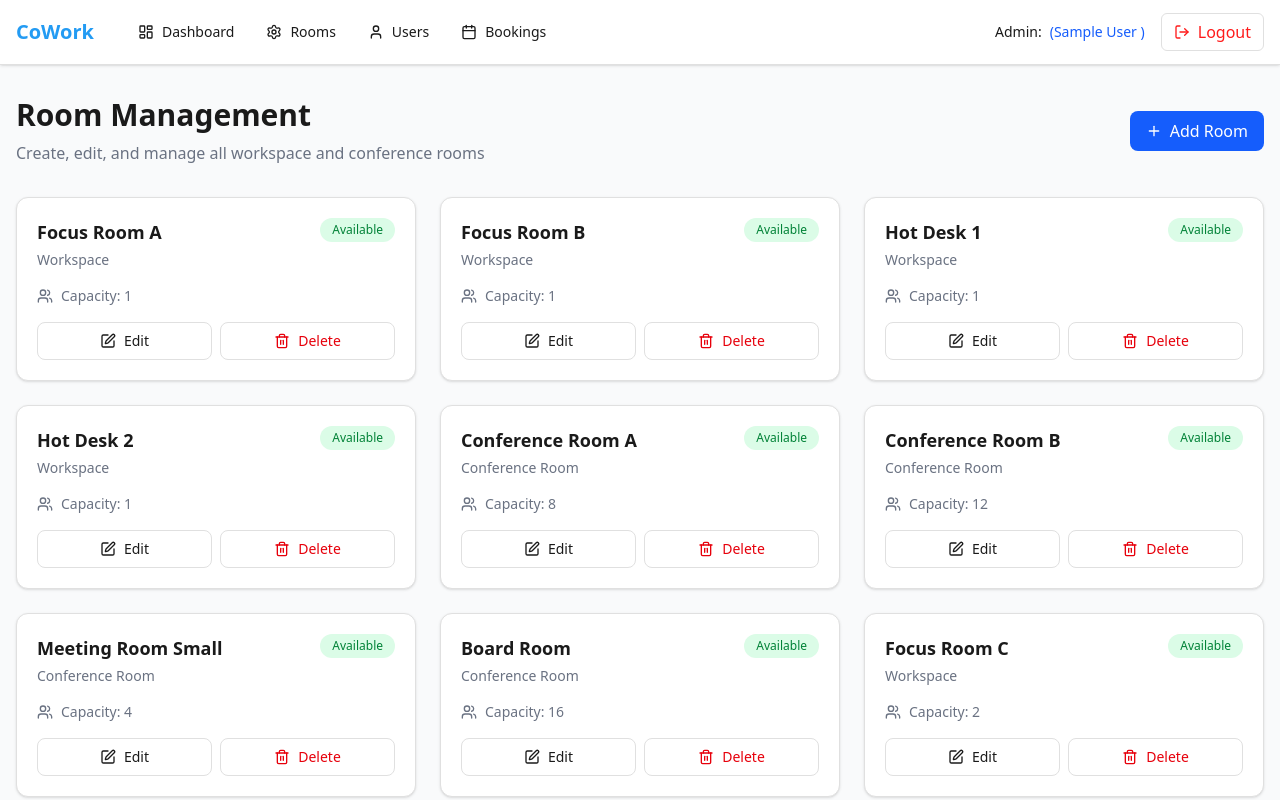
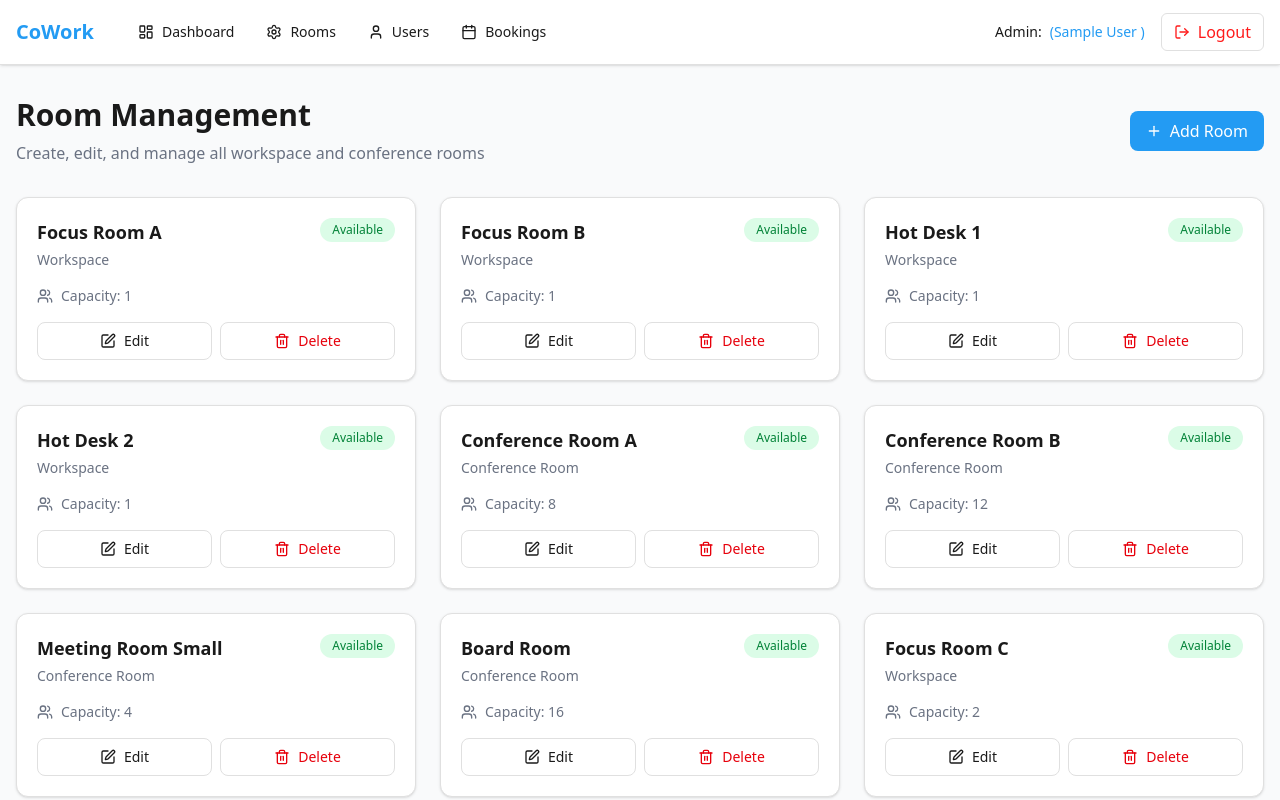
Before and after one commit to Dev-Sukhawat/KursProject2026Backend, a React (Vite) app in the folder frontend/: page /admin/rooms in a window 1280 px wide. Shown: the top 800 px of the page. Built offline with nearby package versions, Linux system fonts and the light colour scheme; no server answers; sample sign-in values are in the browser's storage.

Commit message:
fix: styling

```diff
--- a/frontend/src/components/admin/Room/header.jsx
+++ b/frontend/src/components/admin/Room/header.jsx
@@ -14,7 +14,7 @@ export default function Header({ handleOpenDialog }) {
       {/* Right Side Button */}
       <button
         onClick={() => handleOpenDialog()}
-        className="flex items-center gap-2 px-4 py-2 bg-blue-600 text-white rounded-lg cursor-pointer hover:bg-blue-700 transition "
+        className="flex items-center gap-2 px-4 py-2 bg-primary text-white rounded-lg cursor-pointer hover:bg-primary/80 transition "
       >
         <Plus size={16} />
         Add Room
--- a/frontend/src/components/navbar/navbar.jsx
+++ b/frontend/src/components/navbar/navbar.jsx
@@ -98,12 +98,14 @@ export default function Navbar({ children }) {
                 {isAdmin ? (
                   <>
                     Admin:
-                    <span className="ml-2 text-blue-600 font-medium">
+                    <span className="ml-2 text-primary capitalize font-medium">
                       ({user.name} )
                     </span>
                   </>
                 ) : (
-                  <span className="ml-2 font-medium ">{user.name}</span>
+                  <span className="ml-2 font-medium capitalize ">
+                    {user.name}
+                  </span>
                 )}
               </div>
 
--- a/frontend/src/components/ui/users/UsersList.jsx
+++ b/frontend/src/components/ui/users/UsersList.jsx
@@ -39,7 +39,7 @@ export default function UsersList({ users  }) {
               </div>
 
               <div>
-                <h3 className="font-semibold text-lg">
+                <h3 className="font-semibold capitalize text-lg">
                   {userData.name}
                 </h3>
 
@@ -52,9 +52,7 @@ export default function UsersList({ users  }) {
             {/* Stats */}
             <div className="space-y-3">
               <div className="flex items-center justify-between text-sm">
-                <span className="text-gray-500">
-                  Active Bookings
-                </span>
+                <span className="text-gray-500">Active Bookings</span>
 
                 <span className="px-2 py-1 text-xs bg-blue-100 text-blue-700 rounded-md">
                   {activeBookings}
@@ -62,9 +60,7 @@ export default function UsersList({ users  }) {
               </div>
 
               <div className="flex items-center justify-between text-sm">
-                <span className="text-gray-500">
-                  Past Bookings
-                </span>
+                <span className="text-gray-500">Past Bookings</span>
 
                 <span className="px-2 py-1 text-xs bg-gray-200 text-gray-700 rounded-md">
                   {pastBookings}
@@ -72,9 +68,7 @@ export default function UsersList({ users  }) {
               </div>
 
               <div className="flex items-center justify-between text-sm">
-                <span className="text-gray-500">
-                  Tootal Bookings
-                </span>
+                <span className="text-gray-500">Tootal Bookings</span>
 
                 <span className="px-2 py-1 text-xs bg-gray-200 text-gray-700 rounded-md">
                   {TotalBookings}
```
